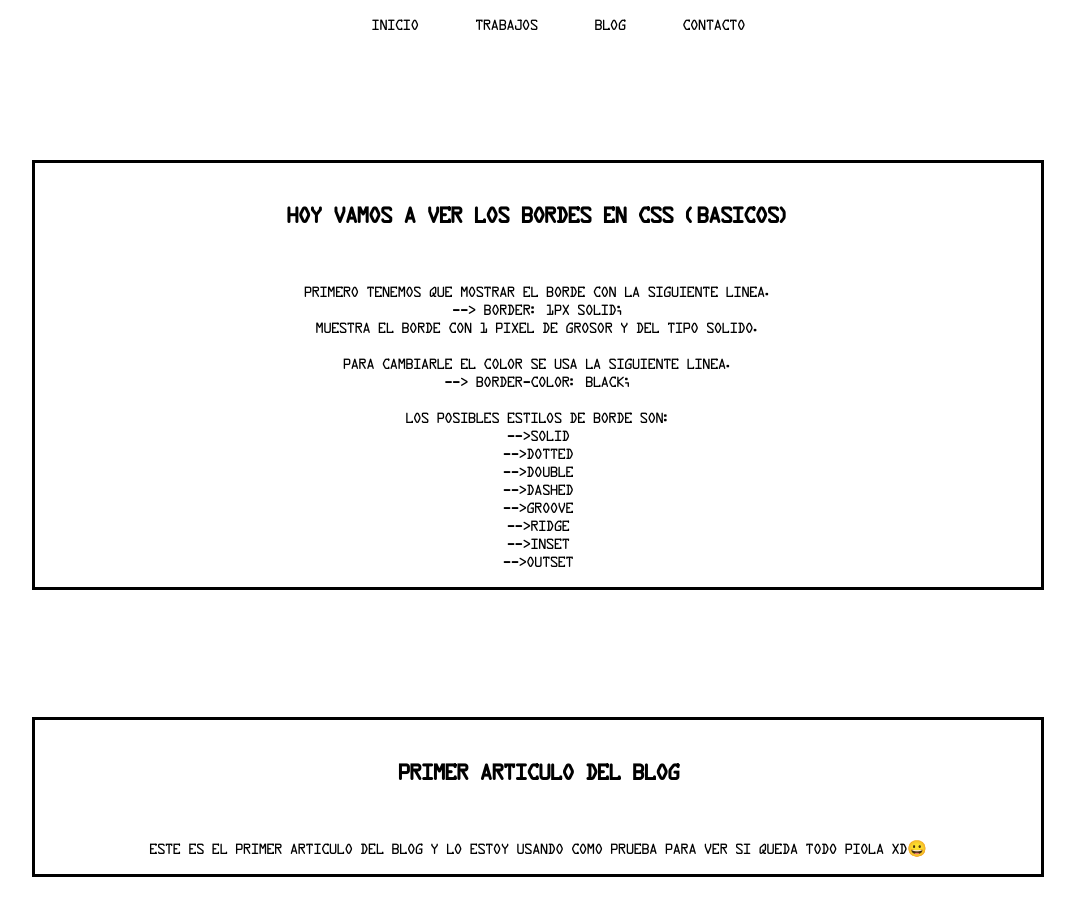
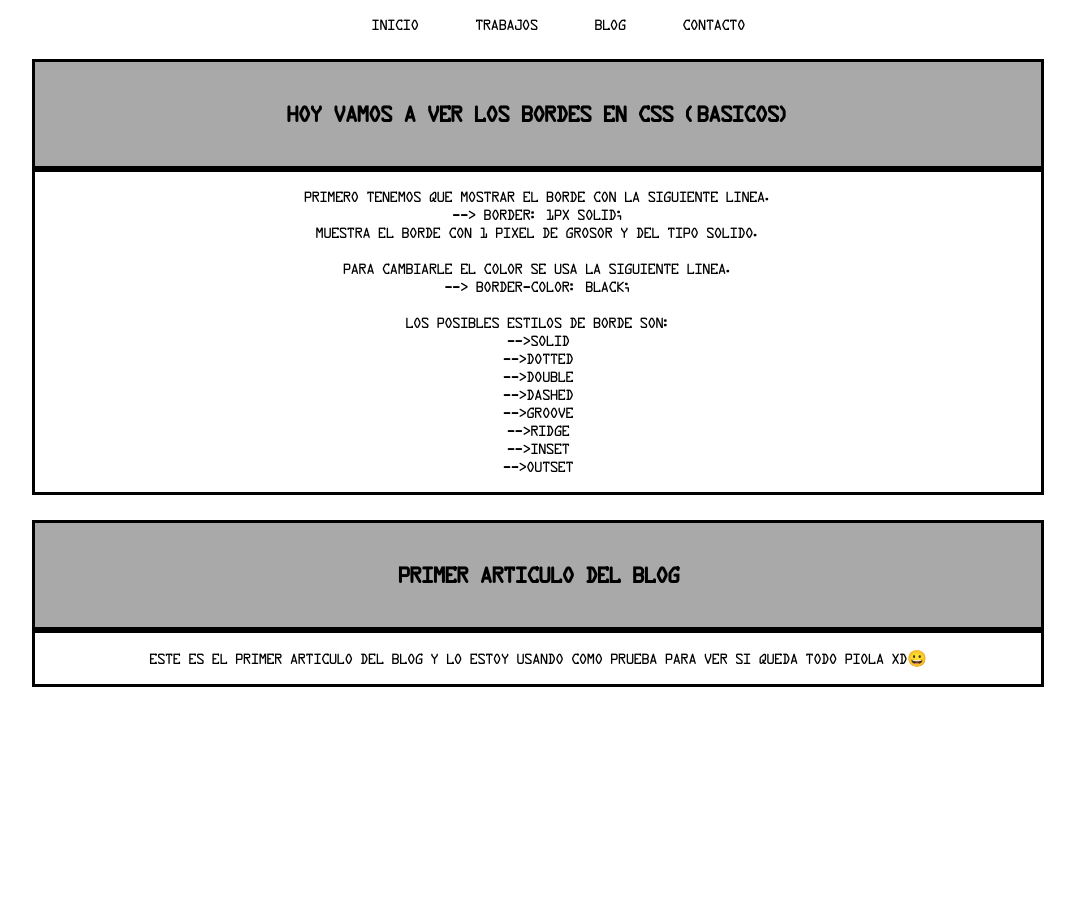
Before and after one commit to felipefreytes/pagina-personal, a plain HTML site: page blog.html in a window 1280 px wide. Shown: the whole page, without its empty margins (102-1177 px from the left). After the commit the page ends 800 px from the top, so only its background shows below. Drawn offline with Linux system fonts and the light colour scheme.

Commit message:
mejorando la estética y el orden

```diff
--- a/estile.css
+++ b/estile.css
@@ -40,8 +40,21 @@ button{
 
 .articulos{
     text-align: center;
-    margin-top: 10%;
+    margin-top: 2%;
     border: 3px solid;
     border-color: black;
-    margin: 10%;
+    margin-left: 10%;
+    margin-right: 10%;
+    margin-bottom: 2%;
 }
+
+.separador{
+
+    background-color: black;
+    border: 3px solid;
+
+}
+
+.titulo{
+    background-color:darkgray;
+}
```
